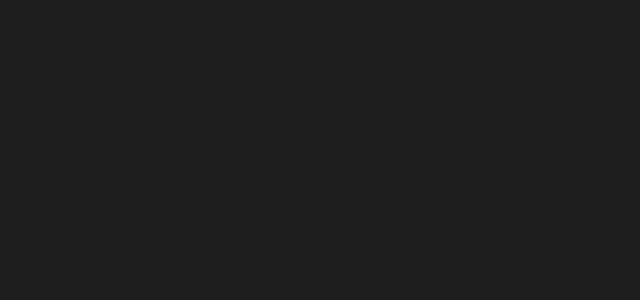
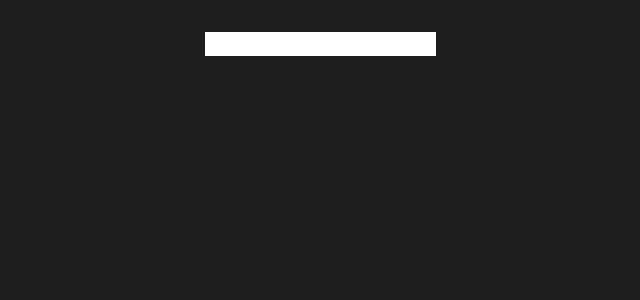
Before and after one commit to saul1217/Proyecto2, a React (Vite) app in the folder Proyeto 2/: page / in a window 1280 px wide. Shown: the top 300 px of the page, without its empty margins (320-960 px from the left). Built offline with nearby package versions, Linux system fonts and the light colour scheme.

Commit message:
se agrega el componente de buscador

```diff
--- a/Proyeto 2/src/App.jsx
+++ b/Proyeto 2/src/App.jsx
@@ -1,9 +1,16 @@
-import { BrowserRouter, Routes, Route, NavLink } from "react-router-dom";
 import "./App.css";
+import { Buscador } from "./Components/Buscador";
 
+ const onSubmit = async (evento) => {
+    evento.preventDefault()
+    const gifs = await getGifs(valorInput)
+    setGifs(gifs)
+  }
 function App() {
+
   return (
   <>
+  <Buscador/>
   </>
   )
 }
--- /dev/null
+++ b/Proyeto 2/src/Components/Buscador.jsx
@@ -0,0 +1,10 @@
+import './Style.css';
+export const Buscador = (onSubmit, valorInput, onChange) => {
+    return (
+        <>
+        <form onSubmit={onSubmit}>
+            <input  className="buscador" value={valorInput} onChange={onChange}/>
+        </form>
+        </>
+    )
+}
--- /dev/null
+++ b/Proyeto 2/src/Components/Style.css
@@ -0,0 +1,3 @@
+.buscador{
+    background-color: white;
+}
--- a/package.json
+++ b/package.json
@@ -1,6 +1,7 @@
 {
   "dependencies": {
     "@tailwindcss/vite": "^4.2.1",
+    "react-router-dom": "^7.13.1",
     "tailwindcss": "^4.2.1"
   }
 }
```
Also changed, not shown: 1 other file (tests, documents, lock files or other folders).
